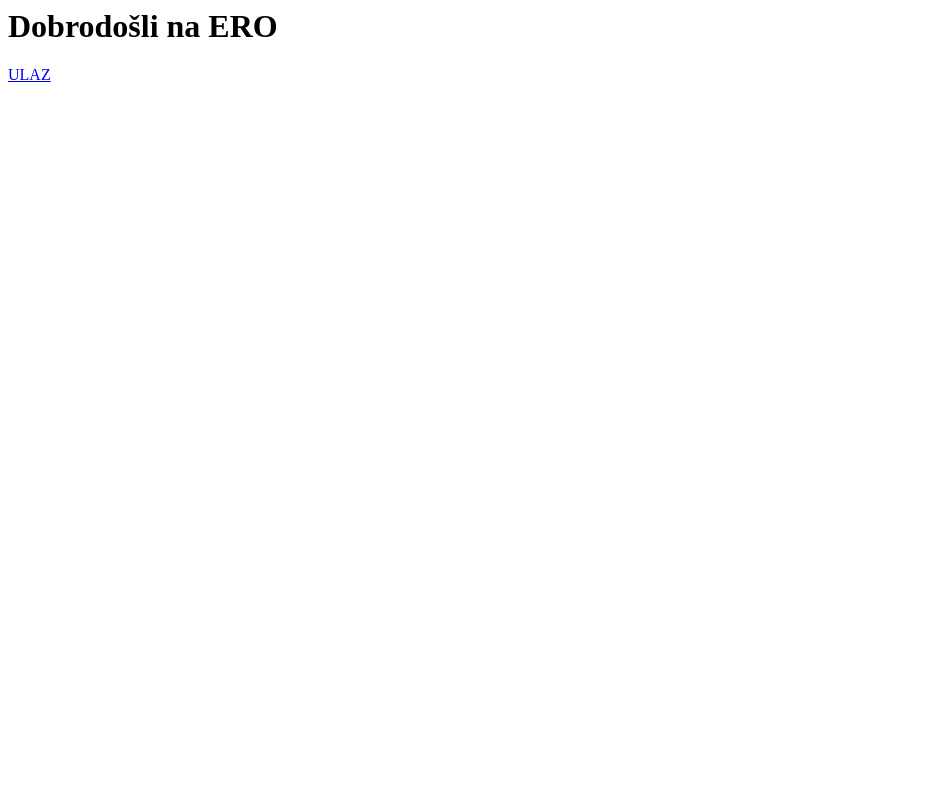
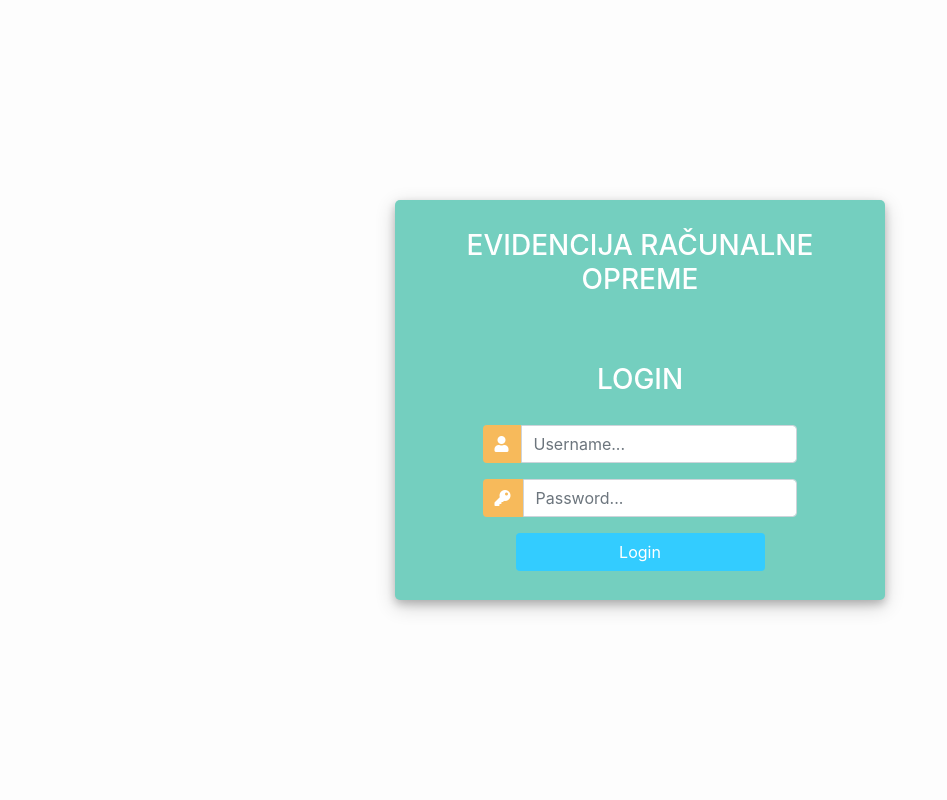
Before and after one commit to pinky84/ero_projekt, a Django app: page / in a window 1280 px wide. Shown: the whole page, without its empty margins (0-947 px from the left). Run offline with Django 3.2, Linux system fonts and the light colour scheme; some libraries are stand-ins or nearby versions.

Commit message:
rad na login stranici - uredjivanje i postavljanje

```diff
--- a/eroapp/templates/kvar/kvar_list.html
+++ b/eroapp/templates/kvar/kvar_list.html
@@ -32,7 +32,7 @@
           <td><a class="btn btn-sm btn-primary" href="/kvarovi/{{ kvar.pk }}/update/">Update</a></td>
           <!--<td><a href="/kvarovi/{{ kvar.pk }}/confirm_delete/">Delete</a></td>-->
           <td><a class="btn btn-sm btn-danger" href="/kvarovi/{{ kvar.pk }}/delete/">Delete</a></td>
-          <!--<td>
+         <!-- <td>
             <button type="button" class="btn btn-primary" data-toggle="modal" data-target="#exampleModalCenter">
               Launch demo modal
             </button>
--- a/eroapp/templates/login.html
+++ b/eroapp/templates/login.html
@@ -16,10 +16,11 @@
 			margin: 0;
 			padding: 0;
 			height: 100%;
-			background: #7abecc !important;
+			background: #fdfdfd !important;
 		}
 		.user_card {
-			width: 350px;
+			width: 490px;
+			height: 400px;
 			margin-top: auto;
 			margin-bottom: auto;
 			background: #74cfbf;
@@ -78,13 +79,17 @@
 
 </head>
 <body>
+	<!--<div>
+	<h1 style="text-align: center; font-size: 97px; margin-bottom: -240px; margin-top: 30px; color: rgb(19, 17, 17);">EVIDENCIJA RAČUNALNE OPREME</h1>
+	</div> -->
+
 	<div class="container h-100">
 		<div class="d-flex justify-content-center h-100">
 			<div class="user_card">
 				<div class="d-flex justify-content-center">
 
 
-					<h3 id="form-title">LOGIN</h3>
+					<h3 id="form-title" style="text-align: center;">EVIDENCIJA RAČUNALNE OPREME <br><br><br>LOGIN</h3>
 				</div>
 				<div class="d-flex justify-content-center form_container">
 					<form method="POST" action="">
--- a/eroapp/urls.py
+++ b/eroapp/urls.py
@@ -4,8 +4,9 @@ from .views import *
 
 
 urlpatterns = [
-    path('', views.home),
+    #path('', views.home),
     path('skocni/', views.skocni),
+    path('', views.login_page),
     path('login/', views.login_page),
     path('logout/', views.logout_user),
 #-----------------------------------------------------------------------------
```
